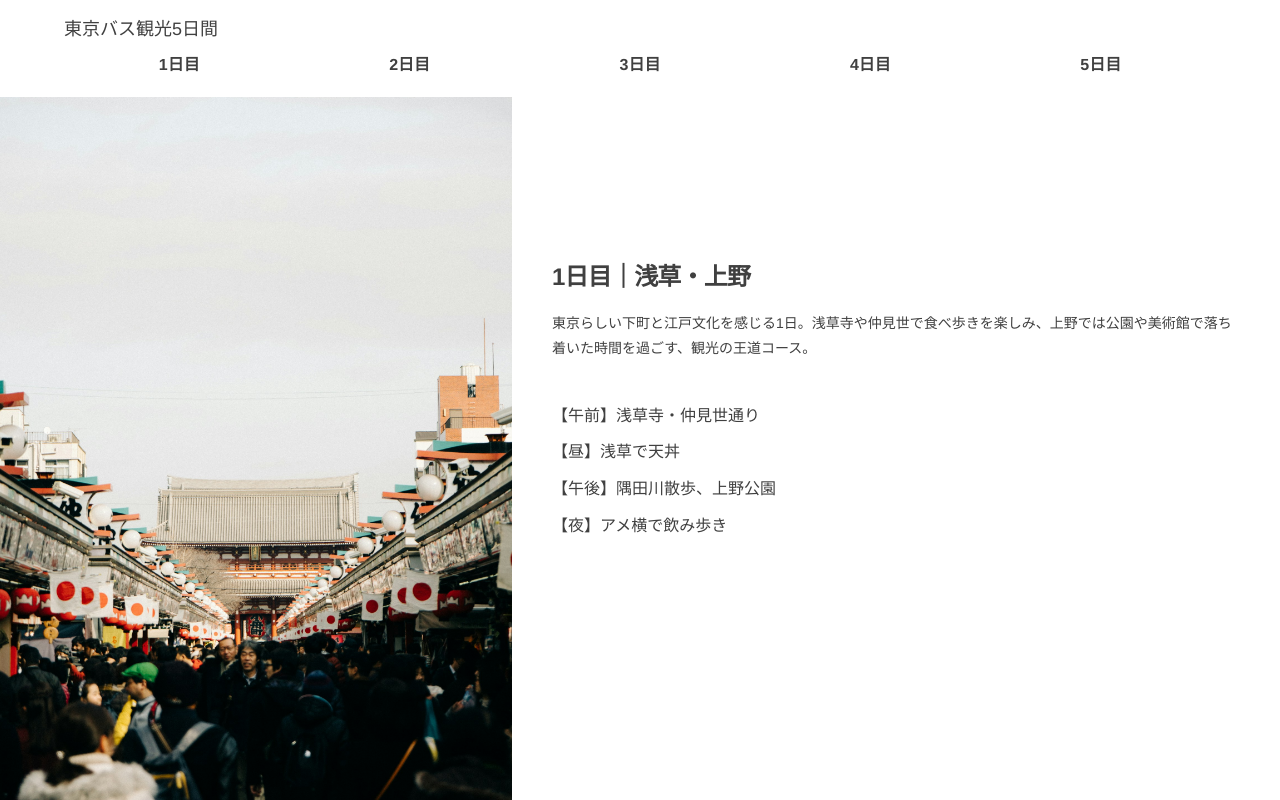
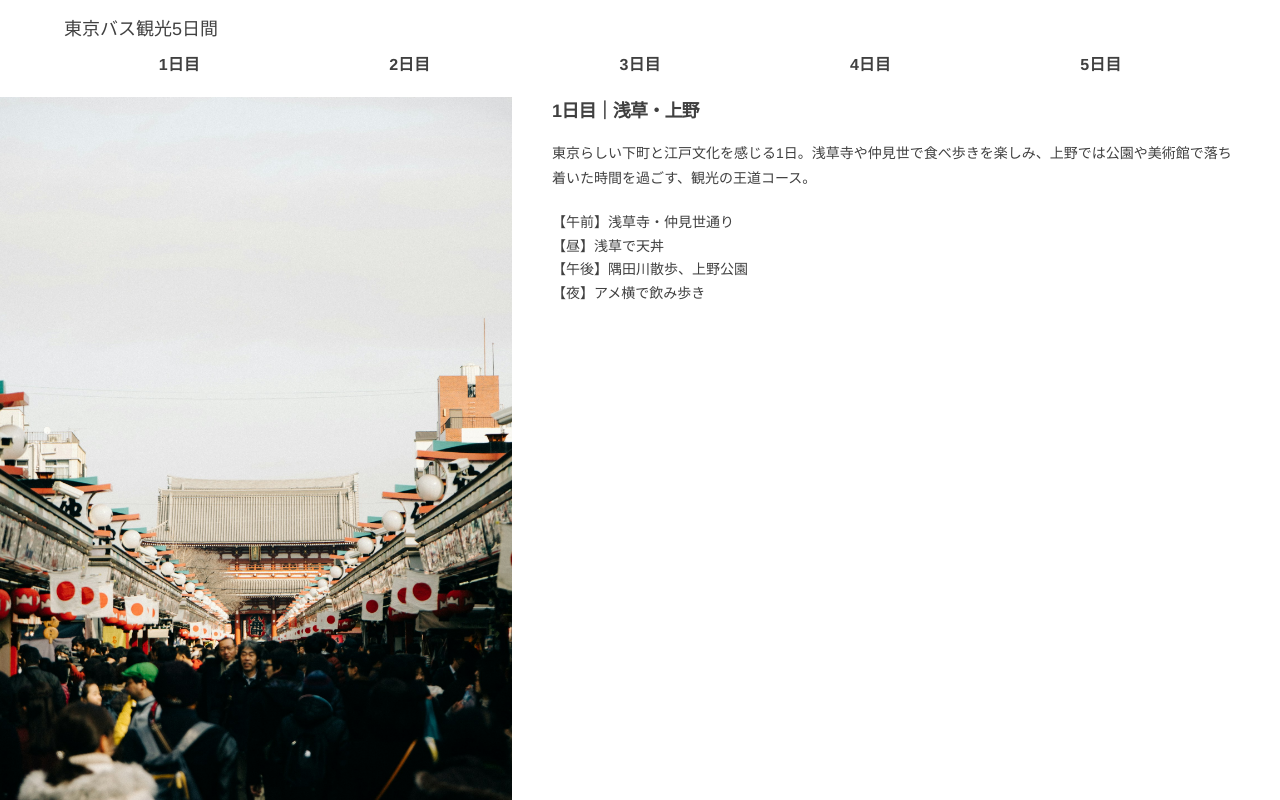
Before and after one commit to ics-creative/260129_target_after_before, a website: page docs/03_horizontal/index.html in a window 1280 px wide. Drawn offline with Linux system fonts and the light colour scheme.

Commit message:
スタイルの修正

```diff
--- a/docs/03_horizontal/style.css
+++ b/docs/03_horizontal/style.css
@@ -111,10 +111,14 @@ body {
 .city__content {
   padding: 40px;
   width: 100%;
+  height: 100%;
+  display: grid;
+  align-content: start;
+  padding-top: 98px;
 }
 
 .city__name {
-  font-size: 24px;
+  font-size: 18px;
   font-weight: bold;
   letter-spacing: -0.05rem;
   margin-bottom: 16px;
@@ -123,12 +127,12 @@ body {
 .city__description {
   font-size: 14px;
   line-height: 1.8;
-  margin-bottom: 40px;
+  margin-bottom: 24px;
 }
 
 .city__schedule {
-  font-size: 16px;
-  line-height: 1.8;
+  font-size: 14px;
+  line-height: 1.1;
   display: grid;
   gap: 8px;
 }
```
